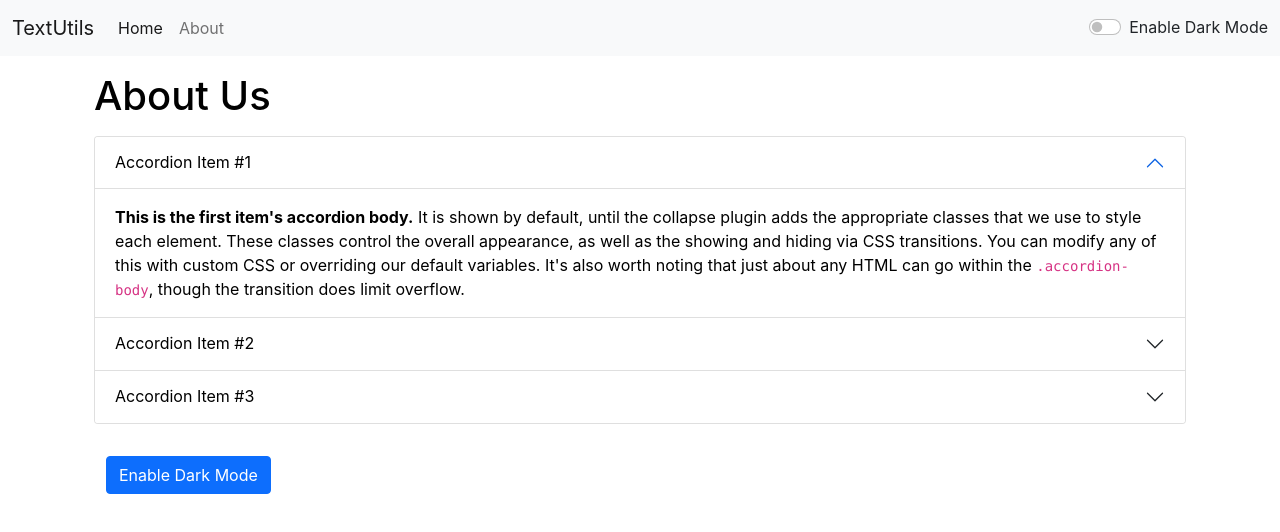
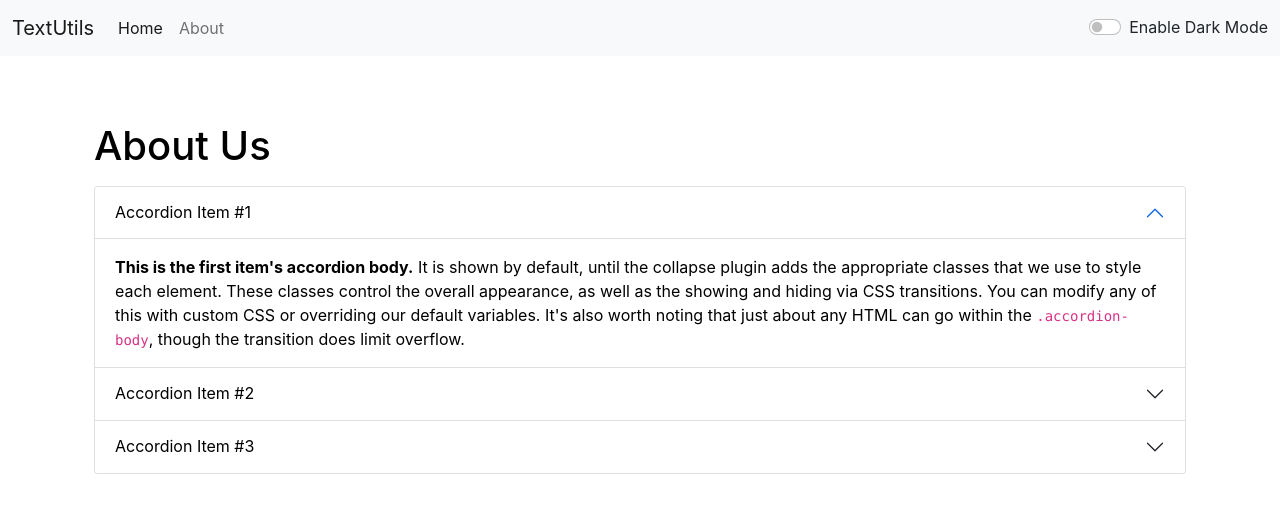
Before and after one commit to faizaanshaikh2002/TextUtils-React, a React (Create React App) app: page /about in a window 1280 px wide. Shown: the top 532 px of the page. Built offline with nearby package versions, Linux system fonts and the light colour scheme.

Commit message:
18 videos

```diff
--- a/src/App.js
+++ b/src/App.js
@@ -20,7 +20,7 @@
     })
     setTimeout(() => {
       setAlert(null)
-    }, 1500);
+    }, 1000);
   }
 
   const toggleMode = () => {
@@ -43,7 +43,7 @@
       <div className='container my-3'>
         <Routes>
           <Route exact path="/" element={<TextForm showAlert={showAlert} heading="Enter the text below to analyze" mode={modeState} />} />
-          <Route exact path="/about" element={<About />} />
+          <Route exact path="/about" element={<About mode={modeState} />} />
         </Routes>
       </div>
     </>
--- a/src/components/About.js
+++ b/src/components/About.js
@@ -1,29 +1,33 @@
-import React, { useState } from 'react'
+// import React, { useState } from 'react'
 
-export default function About() {
+export default function About(props) {
 
-    const [myStyle, setMyStyle] = useState({
-        color: 'black',
-        backgroundColor: 'White'
-    })
+    // const [myStyle, setMyStyle] = useState({
+    //     color: 'black',
+    //     backgroundColor: 'White'
+    // })
+    let myStyle = {
+        color: props.mode === 'dark' ? 'white' : 'black',
+        backgroundColor: props.mode === 'dark' ? 'rgb(37, 40, 44)' : 'white'
+    }
 
-    const [btnText, setBtnText] = useState("Enable Dark Mode")
+    // const [btnText, setBtnText] = useState("Enable Dark Mode")
 
-    const handleToggleStyle = () => {
-        if (myStyle.backgroundColor === 'rgb(37, 40, 44)') {
-            setMyStyle({
-                color: 'black',
-                backgroundColor: 'white'
-            })
-            setBtnText("Enable Dark Mode")
-        } else {
-            setMyStyle({
-                color: 'white',
-                backgroundColor: 'rgb(37, 40, 44)'
-            })
-            setBtnText("Enable Light Mode")
-        }
-    }
+    // const handleToggleStyle = () => {
+    //     if (myStyle.backgroundColor === 'rgb(37, 40, 44)') {
+    //         setMyStyle({
+    //             color: 'black',
+    //             backgroundColor: 'white'
+    //         })
+    //         setBtnText("Enable Dark Mode")
+    //     } else {
+    //         setMyStyle({
+    //             color: 'white',
+    //             backgroundColor: 'rgb(37, 40, 44)'
+    //         })
+    //         setBtnText("Enable Light Mode")
+    //     }
+    // }
     return (
         <div className="container" style={myStyle}>
             <h1 className='my-3'>About Us</h1>
@@ -65,9 +69,9 @@
                     </div>
                 </div>
             </div>
-            <div className="container my-3 ">
+            {/* <div className="container my-3 ">
                 <button onClick={handleToggleStyle} type="button" className='btn btn-primary my-3'>{btnText}</button>
-            </div>
+            </div> */}
         </div>
     )
 }
--- a/src/components/Alert.js
+++ b/src/components/Alert.js
@@ -6,8 +6,10 @@
         return lower.charAt(0).toUpperCase() + lower.slice(1)
     }
     return (
-        props.alert && <div className={`alert alert-${props.alert.type} alert-dismissible fade show`} role="alert">
-            {capitalize(props.alert.type)} : {props.alert.msg}
+        <div style={{ height: '50px' }}>
+            {props.alert && <div className={`alert alert-${props.alert.type} alert-dismissible fade show`} role="alert">
+                {capitalize(props.alert.type)} : {props.alert.msg}
+            </div>}
         </div>
     )
 }
--- a/src/components/TextForm.js
+++ b/src/components/TextForm.js
@@ -40,14 +40,14 @@
                     <h1>{props.heading}</h1>
                     <textarea className="form-control" value={text} onChange={handleOnChange} style={{ backgroundColor: props.mode === 'dark' ? 'rgb(37, 40, 44)' : 'white', color: props.mode === 'dark' ? 'white' : 'black' }} id="myBox" rows="8"></textarea>
                 </div>
-                <button className="btn btn-primary mx-2" onClick={handleUpClick}>Convert To UpperCase</button>
-                <button className="btn btn-primary mx-2" onClick={handleLowClick}>Convert To LowerCase</button>
-                <button className="btn btn-primary mx-2" onClick={handleClearClick}>Clear Content</button>
-                <button className="btn btn-primary mx-2" onClick={handleCopy}>Copy Content</button>
+                <button className="btn btn-primary mx-2 my-1" onClick={handleUpClick}>Convert To UpperCase</button>
+                <button className="btn btn-primary mx-2 my-1" onClick={handleLowClick}>Convert To LowerCase</button>
+                <button className="btn btn-primary mx-2 my-1" onClick={handleClearClick}>Clear Content</button>
+                <button className="btn btn-primary mx-2 my-1" onClick={handleCopy}>Copy Content</button>
             </div>
             <div className="container my-2">
                 <h2>Your text summary</h2>
-                <p><b>{(text.split(" ").length - 1) === 0 ? text.split(" ").length - 1 : text.split(" ").length} words and {text.length} characters</b></p>
+                <p><b>{(text.split(" ").filter((element) => { return element.length !== 0 }).length)} words and {text.length} characters</b></p>
                 <p><b>{Math.round(0.008 * text.split(" ").length)} Minutes to read</b></p>
                 <h2>Preview</h2>
                 <p>{text.length > 0 ? text : "Enter Something to preview here"}</p>
```
